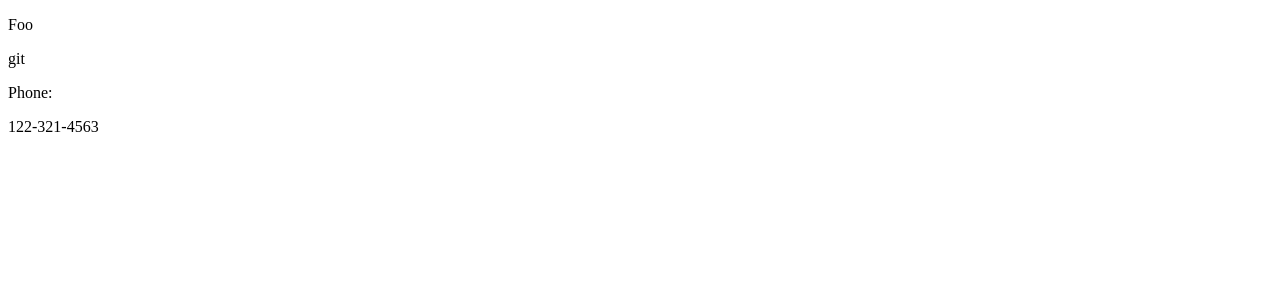
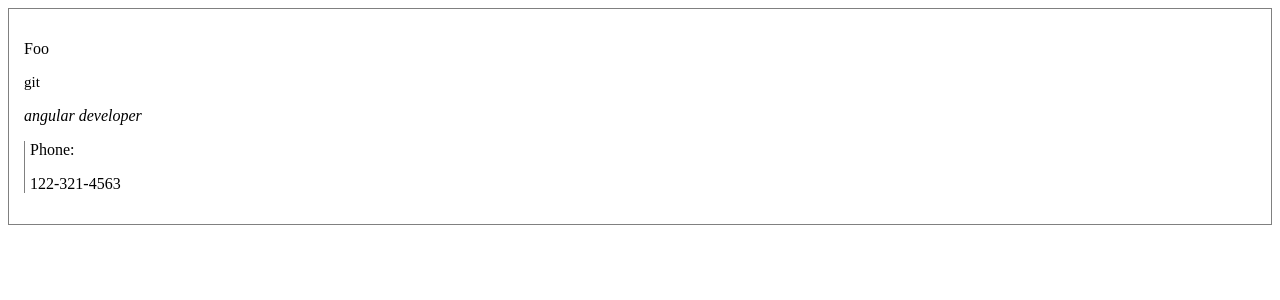
Before and after one commit to tripathi-atul/Angular, an Angular app: page / in a window 1280 px wide. Shown: the top 300 px of the page. Built offline with nearby package versions, Linux system fonts and the light colour scheme.

Commit message:
added styling css feature to component

```diff
--- a/src/app/addresscard/addresscard.component.css
+++ b/src/app/addresscard/addresscard.component.css
@@ -0,0 +1,21 @@
+.address-card {
+    border: 1px gray solid;
+    padding: 15px;
+}
+
+.name {
+    font-family: "Vardana", sans-sarif;
+}
+
+.title {
+    font-style: italic;
+}
+
+.address {
+    font-size: 15px;
+}
+
+.phone {
+    border-left: 1px grey solid;
+    padding-left: 5px;
+}
--- a/src/app/addresscard/addresscard.component.html
+++ b/src/app/addresscard/addresscard.component.html
@@ -1,7 +1,8 @@
-<div>
-<p>{{user.name}}</p>
-<p>{{user.address}}</p>
-<div *ngIf="user.phone.length">
+<div class="address-card">
+<p class="name">{{user.name}}</p>
+<p class="address">{{user.address}}</p>
+<p class="title">{{user.designation}}</p>
+<div class="phone" *ngIf="user.phone.length">
     <p>Phone:</p>
     <p *ngFor="let phone of user.phone">{{phone}}</p>
 </div>
```
